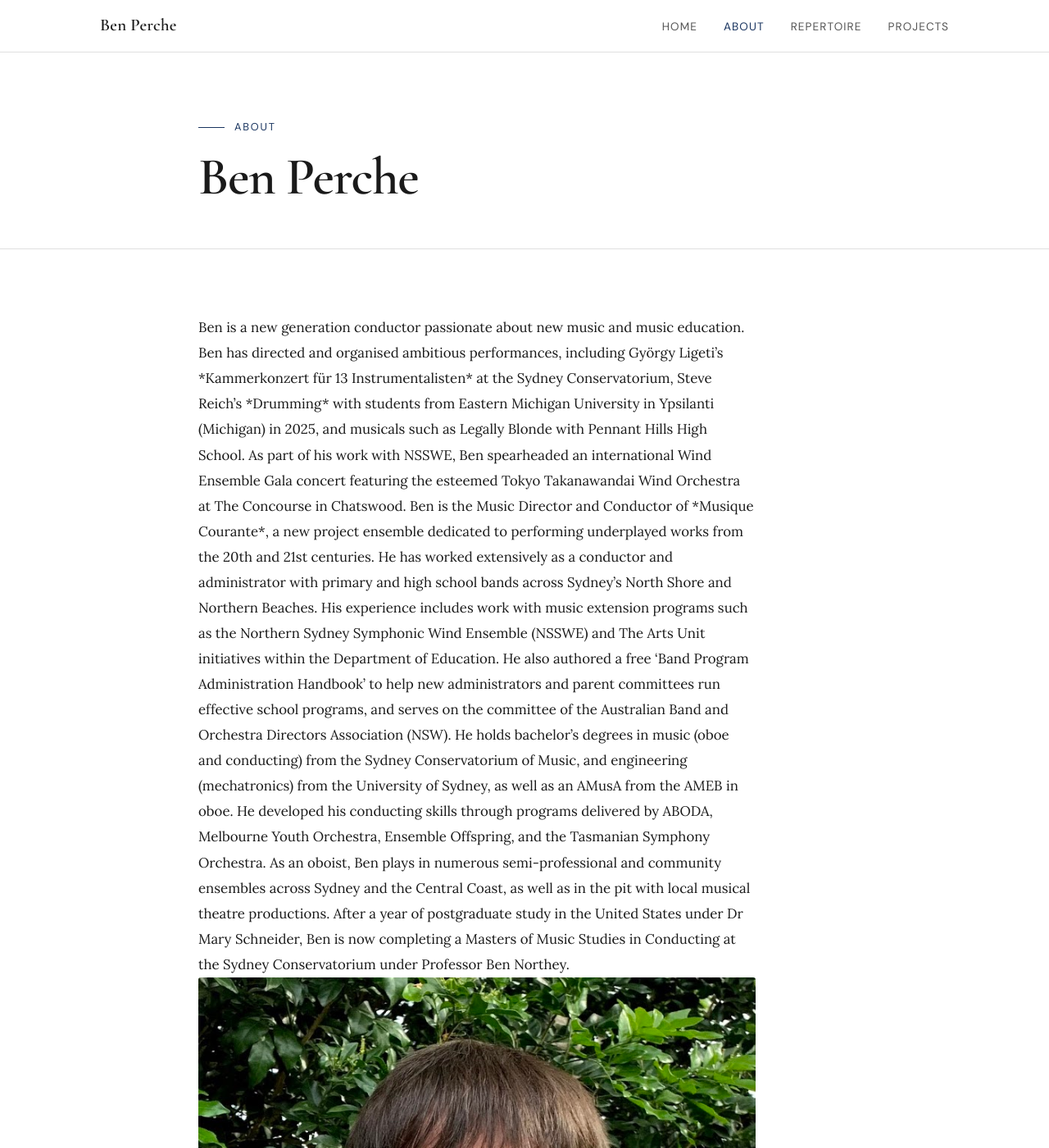
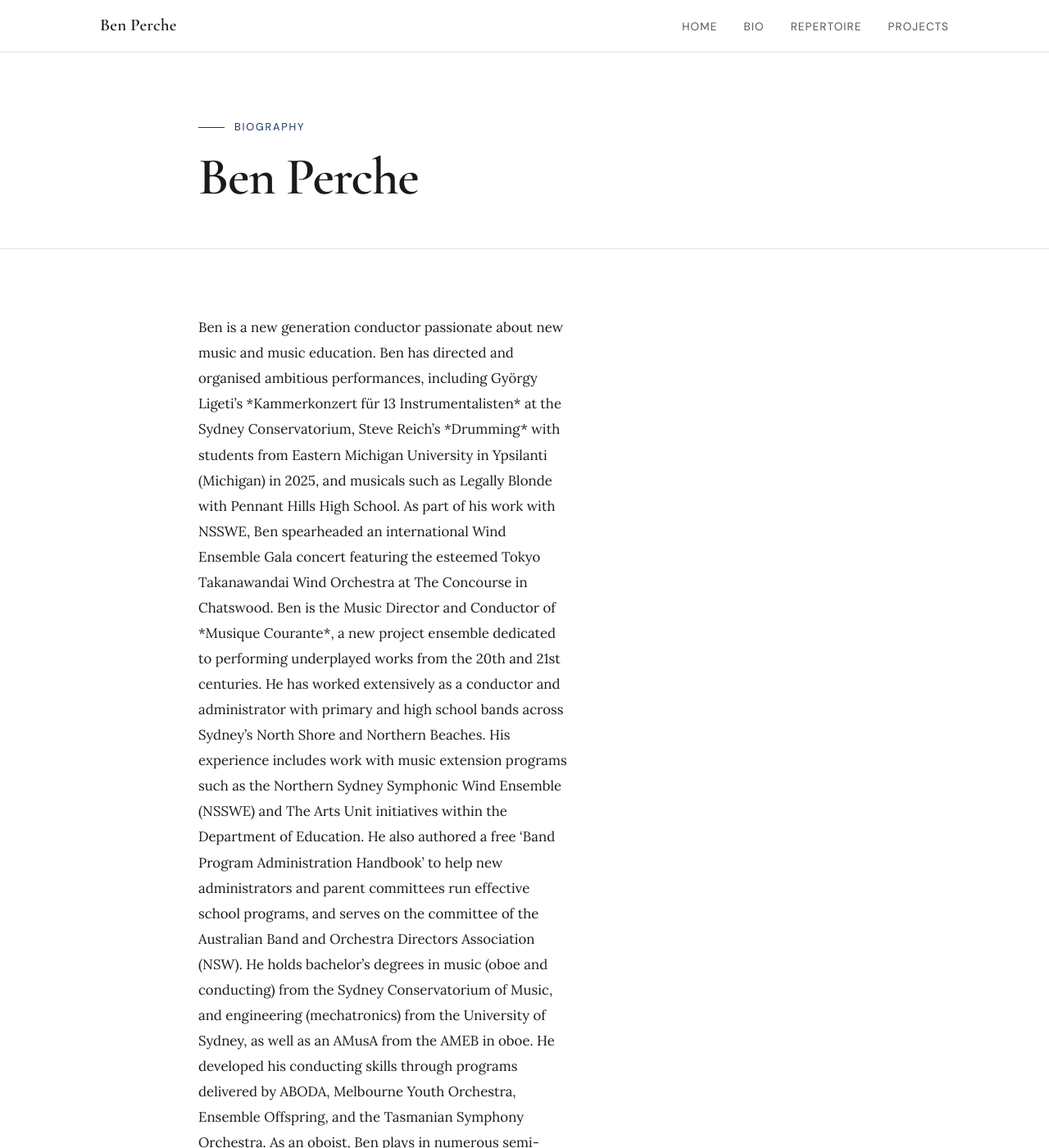
Before and after one commit to benperche/about, a Jekyll site: the page built from about.md, in a window 1280 px wide and 1400 px high. Shown: the whole window at 82% size. Built offline with Jekyll 4.4.1, drawn with Linux system fonts in a browser that asks for light colours.

Commit message:
Fix columns about page

```diff
--- a/_layouts/default.html
+++ b/_layouts/default.html
@@ -24,7 +24,7 @@
       </button>
       <ul class="nav__links">
         <li><a href="{{ '/' | relative_url }}" {% if page.url == '/' %}class="active"{% endif %}>Home</a></li>
-        <li><a href="{{ '/about/' | relative_url }}" {% if page.url contains '/about' %}class="active"{% endif %}>About</a></li>
+        <li><a href="{{ '/bio/' | relative_url }}" {% if page.url contains '/bio' %}class="active"{% endif %}>Bio</a></li>
         <li><a href="{{ '/repertoire/' | relative_url }}" {% if page.url contains '/repertoire' %}class="active"{% endif %}>Repertoire</a></li>
         <li><a href="{{ '/projects/' | relative_url }}" {% if page.url contains '/projects' %}class="active"{% endif %}>Projects</a></li>
         <!-- <li><a href="{{ '/contact/' | relative_url }}" {% if page.url contains '/contact' %}class="active"{% endif %}>Contact</a></li> -->
@@ -43,7 +43,7 @@
       <div class="footer" style="max-width:1100px;margin:0 auto;">
         <span>&copy; {{ 'now' | date: "%Y" }} Ben Perche</span>
         <ul class="footer__links">
-          <li><a href="{{ '/about/' | relative_url }}">About</a></li>
+          <li><a href="{{ '/bio/' | relative_url }}">Bio</a></li>
           <li><a href="{{ '/repertoire/' | relative_url }}">Repertoire</a></li>
           <li><a href="{{ '/projects/' | relative_url }}">Projects</a></li>
           <!-- <li><a href="{{ '/contact/' | relative_url }}">Contact</a></li> -->
--- a/about.md
+++ b/about.md
@@ -5,13 +5,14 @@ title: About
 
 <div class="page-header">
   <div class="container">
-    <p class="page-header__label">About</p>
+    <p class="page-header__label">Biography</p>
     <h1>Ben Perche</h1>
   </div>
 </div>
 
 <section>
   <div class="container">
+  <div class="about__inner">
     <div class="bio__body">
        Ben is a new generation conductor passionate about new music and music education.
 
@@ -20,7 +21,6 @@ title: About
        He has worked extensively as a conductor and administrator with primary and high school bands across Sydney’s North Shore and Northern Beaches. His experience includes work with music extension programs such as the Northern Sydney Symphonic Wind Ensemble (NSSWE) and The Arts Unit initiatives within the Department of Education. He also authored a free ‘Band Program Administration Handbook’ to help new administrators and parent committees run effective school programs, and serves on the committee of the Australian Band and Orchestra Directors Association (NSW).
 
        He holds bachelor’s degrees in music (oboe and conducting) from the Sydney Conservatorium of Music, and engineering (mechatronics) from the University of Sydney, as well as an AMusA from the AMEB in oboe. He developed his conducting skills through programs delivered by ABODA, Melbourne Youth Orchestra, Ensemble Offspring, and the Tasmanian Symphony Orchestra. As an oboist, Ben plays in numerous semi-professional and community ensembles across Sydney and the Central Coast, as well as in the pit with local musical theatre productions. After a year of postgraduate study in the United States under Dr Mary Schneider, Ben is now completing a Masters of Music Studies in Conducting at the Sydney Conservatorium under Professor Ben Northey.
-
       <img src="{{ '/assets/images/BenHeadshot.jpg' | relative_url }}" alt="Ben Perche" class="about__headshot">
       <!-- <p>
         Placeholder: [Training, formative experiences, ensembles you've worked with, etc.]
@@ -30,4 +30,5 @@ title: About
       </p> -->
     </div>
   </div>
+  </div>
 </section>
--- a/assets/css/main.scss
+++ b/assets/css/main.scss
@@ -494,7 +494,7 @@ section + section { border-top: 1px solid var(--rule); }
 .hero__banner {
   position: relative;
   width: 100%;
-  height: clamp(380px, 55vw, 620px);
+  height: clamp(480px, 70vw, 780px);
   overflow: hidden;
 }
 
```
